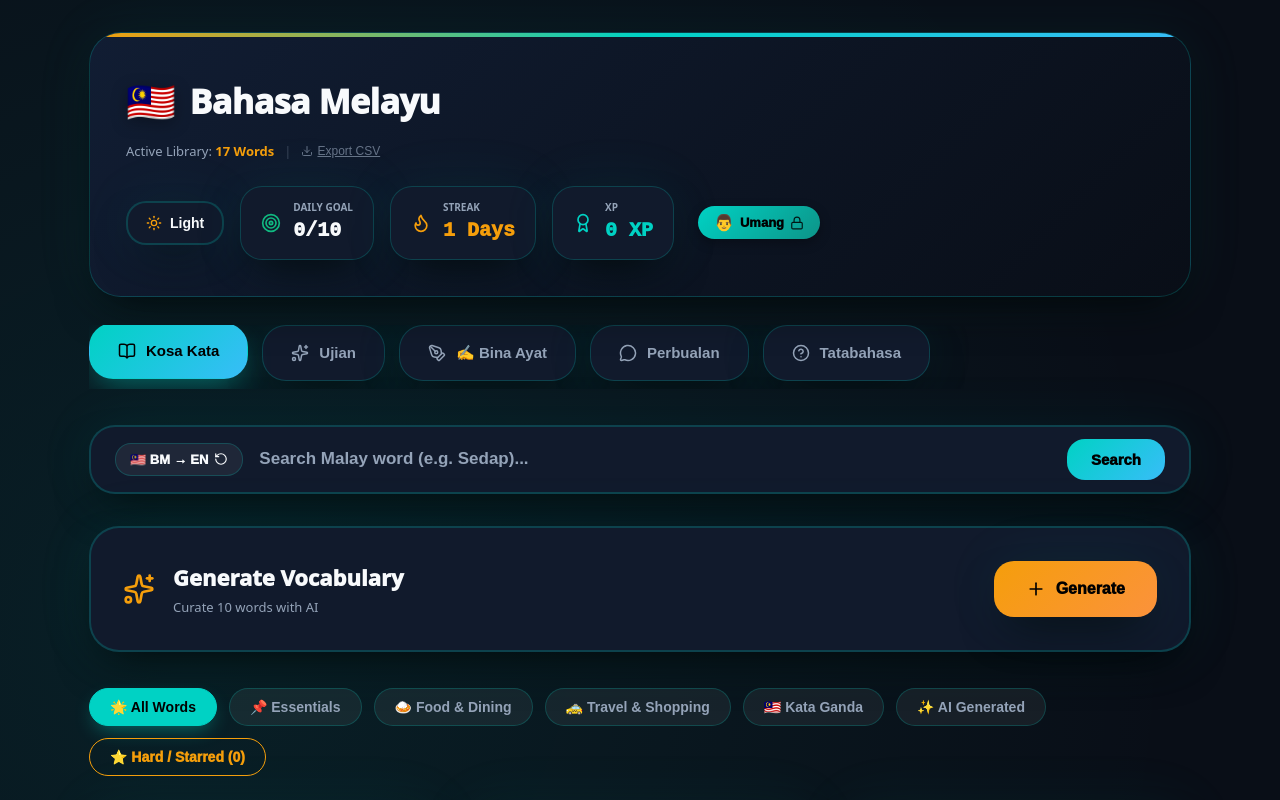
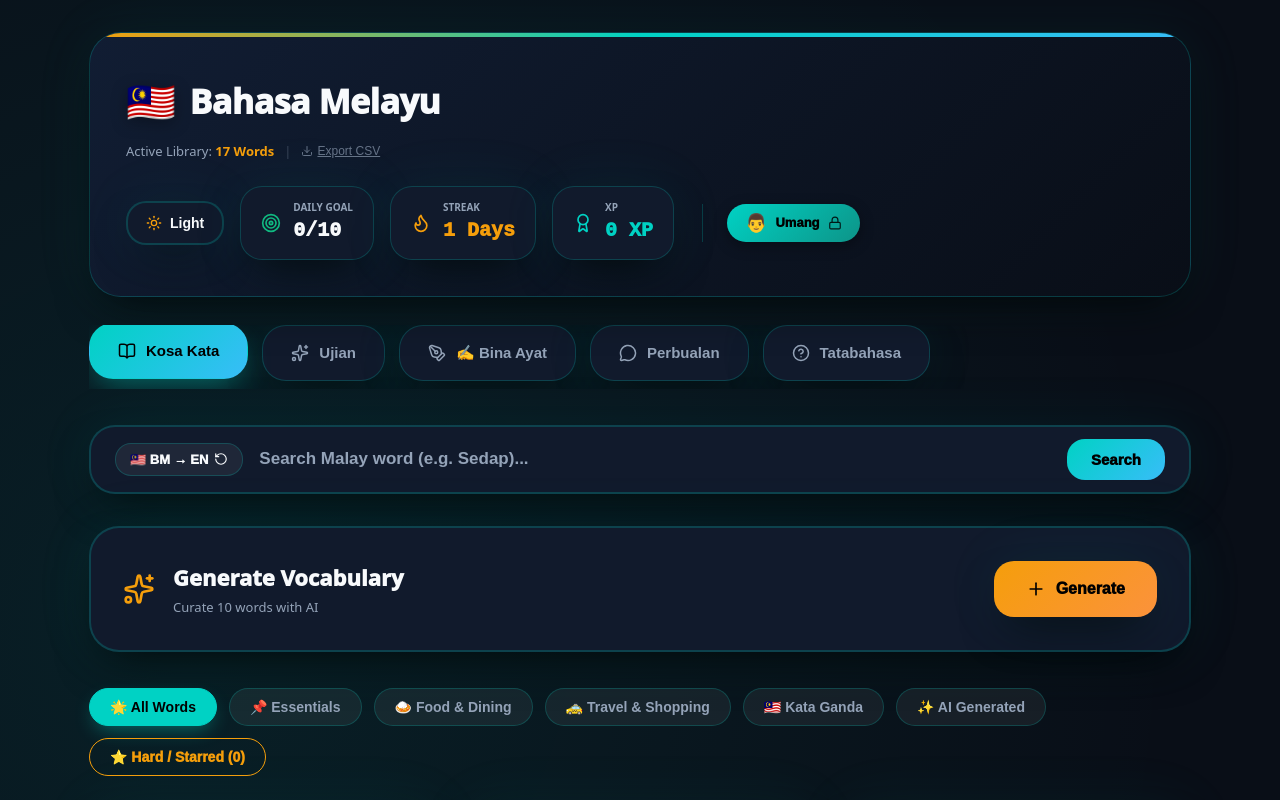
Before and after one commit to umangv-tech/learn-malay, a React (Vite) app: page / in a window 1280 px wide. Shown: the top 800 px of the page. Built offline with nearby package versions, Linux system fonts and the light colour scheme.

Commit message:
Detached Profile Lock badge from gamified stats bar and isolated into a dedicated executive column on the absolute far right of the page frame

```diff
--- a/src/App.jsx
+++ b/src/App.jsx
@@ -561,7 +561,8 @@ Ensure category is concise (e.g. 'AI: Kata Ganda' or 'AI: Everyday'), pronunciat
           </div>
         </div>
 
-        <div className="stats-bar" style={{alignItems: 'center'}}>
+        <div style={{display: 'flex', alignItems: 'center', gap: '28px'}}>
+          <div className="stats-bar" style={{alignItems: 'center', margin: 0}}>
             <button
               onClick={() => setTheme(t => t === 'dark' ? 'light' : 'dark')}
               className="theme-toggle-btn"
@@ -593,18 +594,23 @@ Ensure category is concise (e.g. 'AI: Kata Ganda' or 'AI: Everyday'), pronunciat
                 <span className="stat-num teal">{xp} XP</span>
               </div>
             </div>
+          </div>
 
-          {/* Prominent Profile Signature Lock Badge (Far Right) */}
+          {/* Dedicated Far Right Identity Nook (Executive Desktop Layout) */}
+          <div style={{borderLeft: '1px solid var(--glass-border)', paddingLeft: '24px', display: 'flex', alignItems: 'center'}}>
             <button
               type="button"
               onClick={() => { setActiveProfile(null); localStorage.removeItem('malay_active_prof'); }}
-            style={{background: activeProfile === 'UMANG' ? 'linear-gradient(135deg, #00d2c4, #0d9488)' : 'linear-gradient(135deg, #a855f7, #7e22ce)', color: activeProfile === 'UMANG' ? '#000' : '#fff', border: 'none', padding: '7px 16px', borderRadius: '999px', fontWeight: '950', fontSize: '13px', cursor: 'pointer', display: 'flex', alignItems: 'center', gap: '6px', boxShadow: '0 4px 12px rgba(0,0,0,0.3)', marginLeft: '8px'}}
+              style={{background: activeProfile === 'UMANG' ? 'linear-gradient(135deg, #00d2c4, #0d9488)' : 'linear-gradient(135deg, #a855f7, #7e22ce)', color: activeProfile === 'UMANG' ? '#000' : '#fff', border: 'none', padding: '8px 18px', borderRadius: '999px', fontWeight: '950', fontSize: '13px', cursor: 'pointer', display: 'flex', alignItems: 'center', gap: '8px', boxShadow: '0 4px 14px rgba(0,0,0,0.35)', transition: 'transform 0.15s ease'}}
               title="Lock workspace and return to Netflix profile selection portal"
+              onMouseEnter={e => e.currentTarget.style.transform = 'scale(1.05)'}
+              onMouseLeave={e => e.currentTarget.style.transform = 'scale(1)'}
             >
-            <span style={{fontSize: '16px'}}>{activeProfile === 'UMANG' ? '👨' : '👩'}</span>
+              <span style={{fontSize: '18px'}}>{activeProfile === 'UMANG' ? '👨' : '👩'}</span>
               <span>{activeProfile === 'UMANG' ? 'Umang' : 'Archana'}</span>
               <Lock size={14} style={{opacity: 0.85}} />
             </button>
+          </div>
         </div>
       </header>
 
```
Lines whose indentation alone changed are shown as unchanged.
